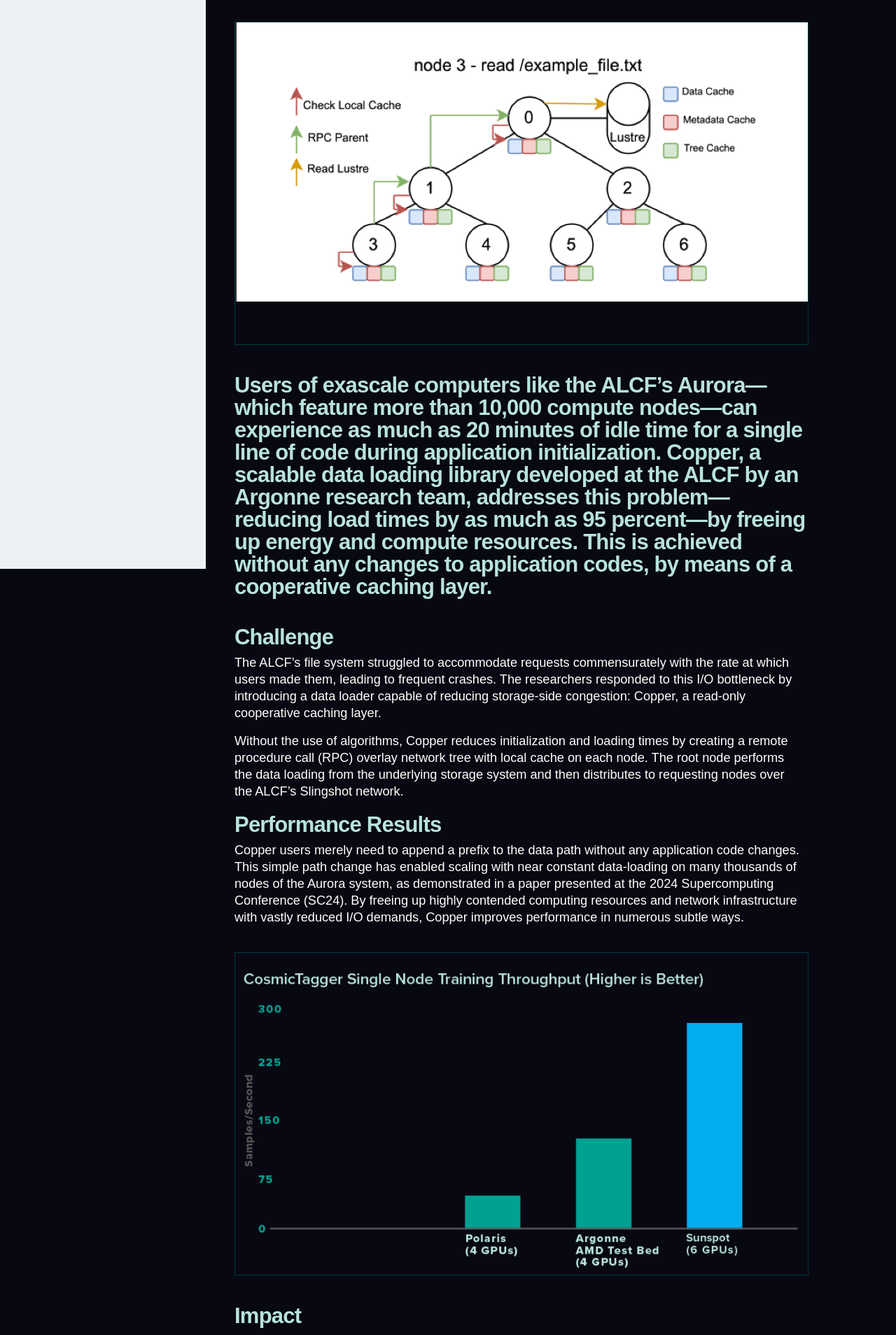
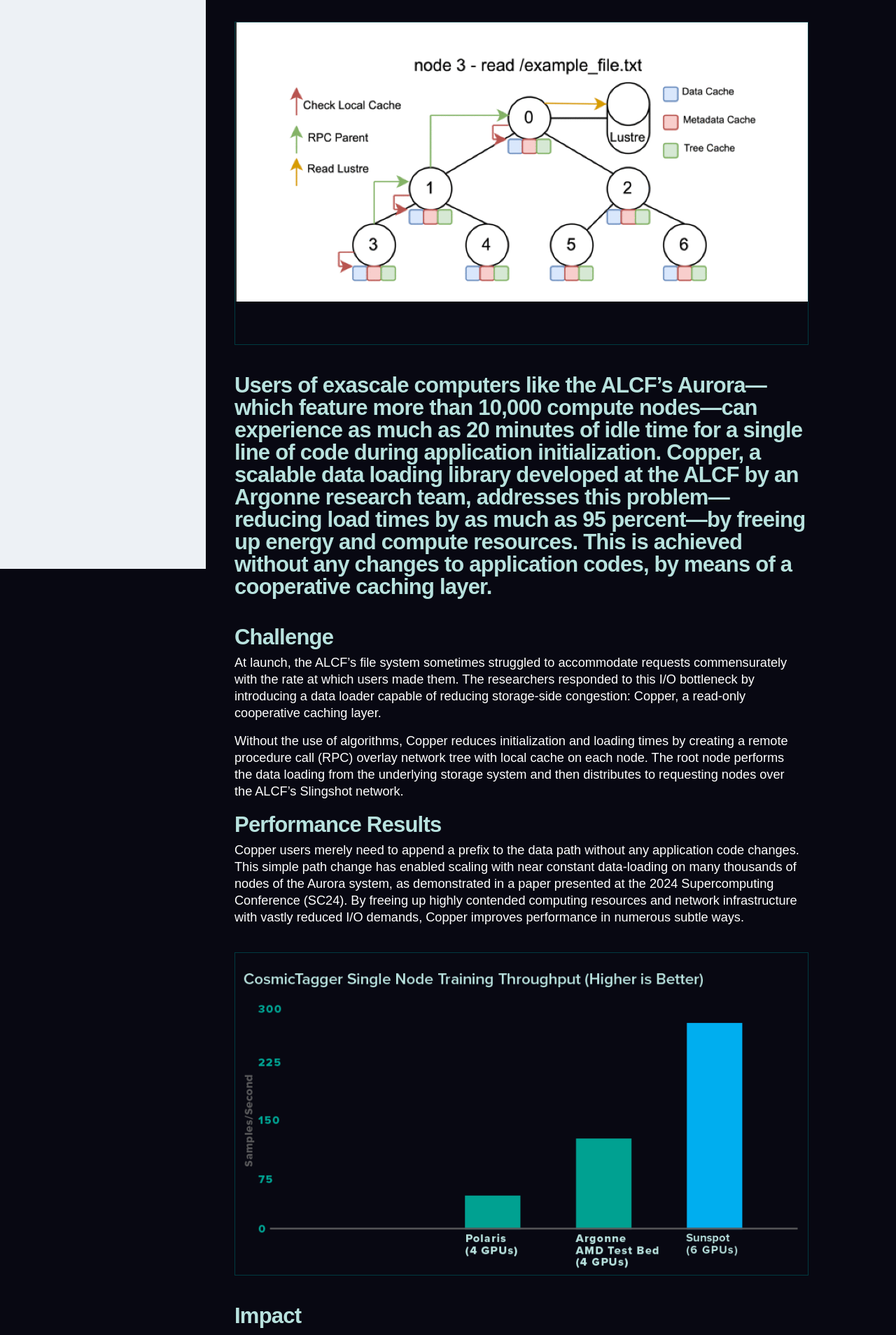
Before and after one commit to argonne-lcf/AR2024, a Jekyll site: the page built from _performancehighlights/copper.md, in a window 1280 px wide. Shown: the part 531-2439 px from the top of the page at 70% size. Built offline with Jekyll 4.4.1, drawn with Linux system fonts in a browser that asks for light colours; some web fonts are replaced.

Commit message:
Update copper.md
Change from Kaushik over Slack

```diff
--- a/_performancehighlights/copper.md
+++ b/_performancehighlights/copper.md
@@ -27,7 +27,7 @@ publications:
 
 
 ## Challenge
-The ALCF’s file system struggled to accommodate requests commensurately with the rate at which users made them, leading to frequent crashes. The researchers responded to this I/O bottleneck by introducing a data loader capable of reducing storage-side congestion: Copper, a read-only cooperative caching layer.
+At launch, the ALCF’s file system sometimes struggled to accommodate requests commensurately with the rate at which users made them. The researchers responded to this I/O bottleneck by introducing a data loader capable of reducing storage-side congestion: Copper, a read-only cooperative caching layer.
 
 Without the use of algorithms, Copper reduces initialization and loading times by creating a remote procedure call (RPC) overlay network tree with local cache on each node. The root node performs the data loading from the underlying storage system and then distributes to requesting nodes over the ALCF’s Slingshot network.
 
```
